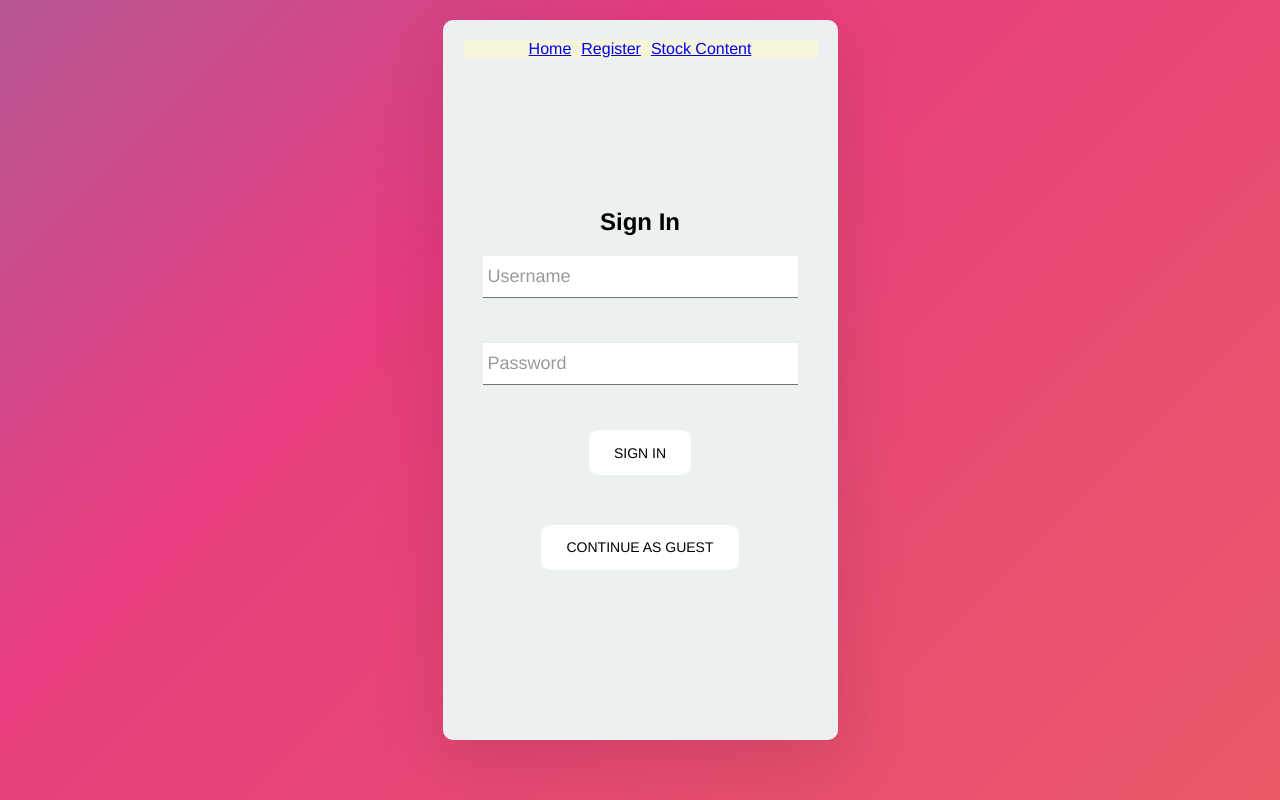
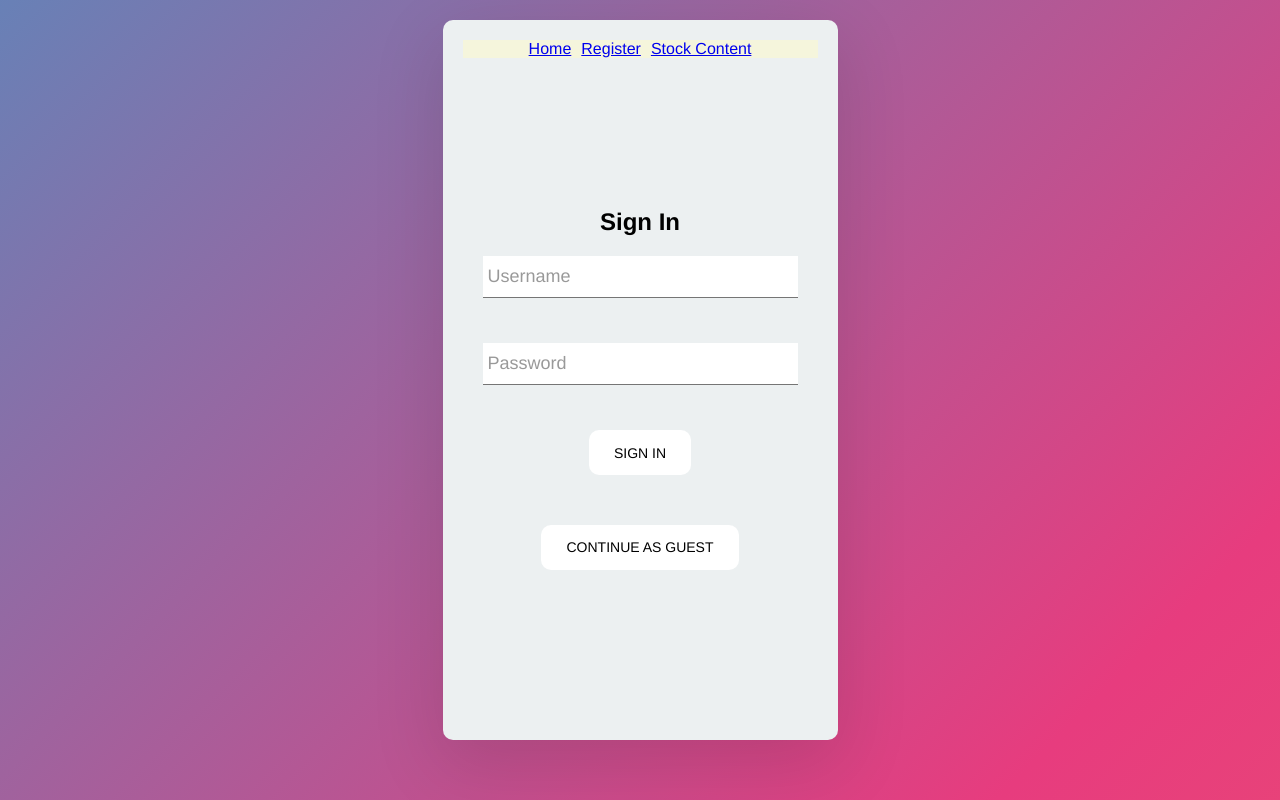
Before and after one commit to bchh325/trading-site, a React (Create React App) app: page /#/ in a window 1280 px wide. Built offline with nearby package versions, Linux system fonts and the light colour scheme; no server answers; what aws-amplify would draw is missing.

Commit message:
styling changes

```diff
--- a/src/App.css
+++ b/src/App.css
@@ -3,7 +3,7 @@ html {
   font-family: 'Helvetica Neue', sans-serif;
   background: linear-gradient(-45deg, #ee7752, #e73c7e, #23a6d5, #23d5ab);
   background-size: 400% 400%;
-  animation: gradient 15s ease infinite;
+  animation: gradient 9s ease infinite;
 }
 
 @keyframes gradient {
```
